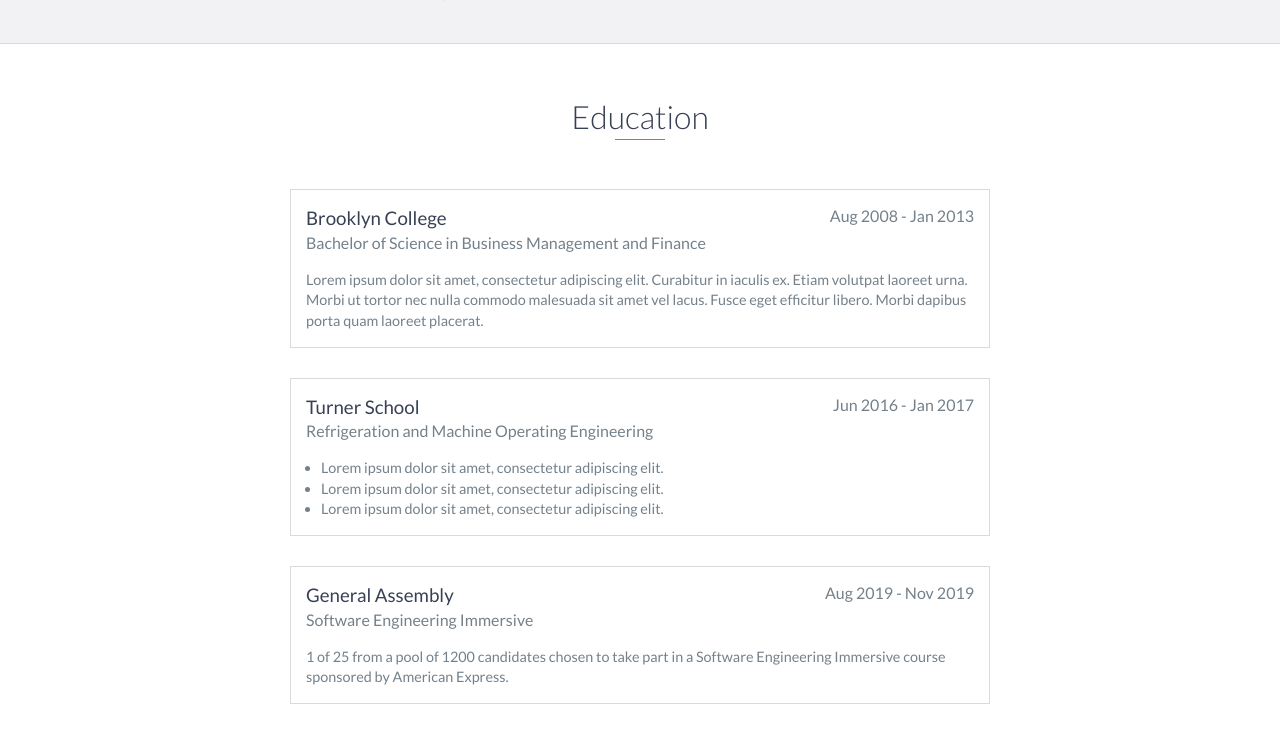
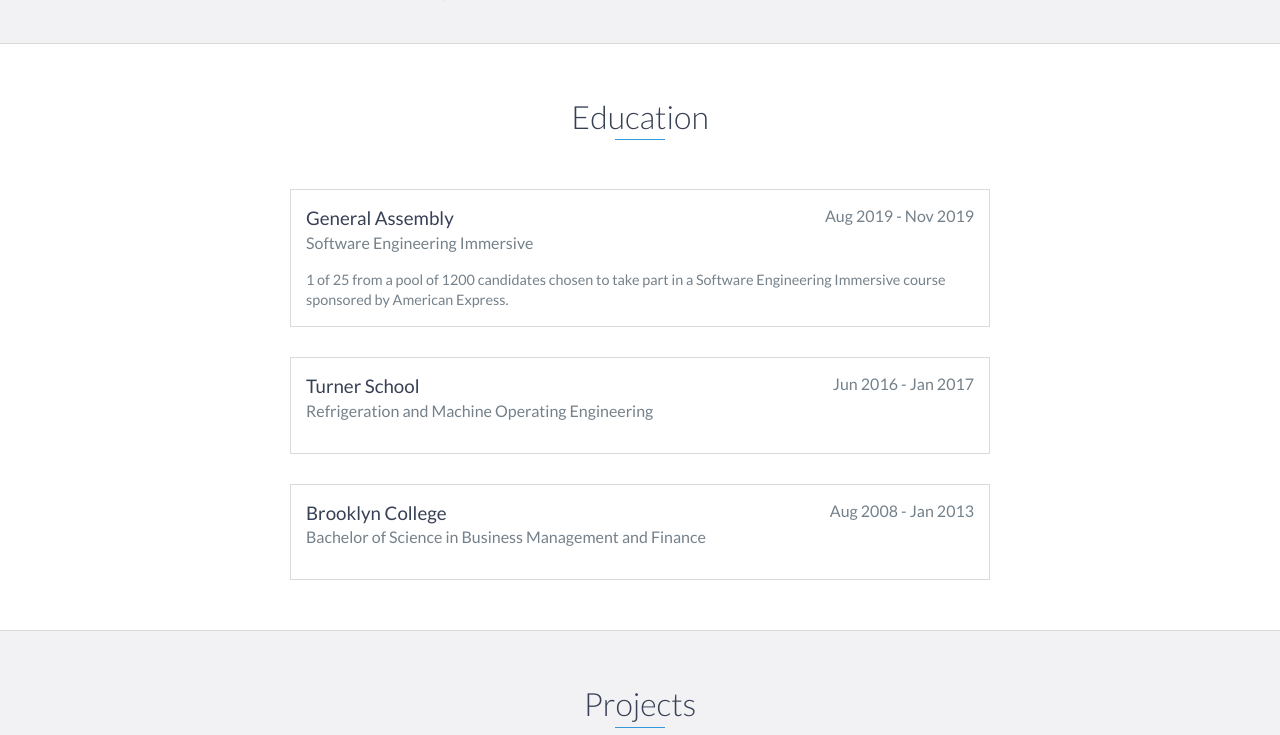
Before and after one commit to sulloa13/sulloa13.github.io, a plain HTML site: page index.html in a window 1280 px wide. Shown: the part 2062-2797 px from the top of the page. Drawn offline with nearby package versions, Linux system fonts and the light colour scheme.

Commit message:
edited education and resume link

```diff
--- a/index.html
+++ b/index.html
@@ -50,7 +50,7 @@
         <div id="lead-content">
             <h1>Santiago Ulloa</h1>
             <h2>Full Stack Software Engineer</h2>
-            <a href="https://www.canva.com/design/DADomGxROCw/wbIy8bn38vhcSh2sSB3ryg/view?utm_content=DADomGxROCw&utm_campaign=designshare&utm_medium=link&utm_source=homepage_lightbox" class="btn-rounded-white">View Resume</a>
+            <a href="https://www.canva.com/design/DADomGxROCw/wbIy8bn38vhcSh2sSB3ryg/view?utm_content=DADomGxROCw&utm_campaign=designshare&utm_medium=link&utm_source=homepage_design_menu" class="btn-rounded-white">View Resume</a>
         </div>
         <!-- End #lead-content -->
 
@@ -73,8 +73,7 @@
                 </div>
                 <div class="col-md-8">
                     <p>
-                        Refrigeration Engineer and Insurance Analyst turned Full Stack Software Engineer, utilizing analytical thinking skills and collaboration to deal with fast-paced environments. Motivated by my lifelong passion for programming. I hope to conquer challenging problems through strategic design. With a B.S. in Business Management and Finance, I understand the importance of managing teams well, collaboration, and effective communication. I find joy in helping others reach their goals and am dedicated to bringing results to modern problems through code. I am a capable innovative thinker with a knack for technology who takes pride in collaboration and working effectively as a team.
-                    </p>
+                        Refrigeration Engineer and Insurance Analyst turned Full Stack Software Engineer, utilizing analytical thinking skills and collaboration to deal with fast-paced environments. My lifelong passion for programming consistently motivates me to conquer challenging problems. With a B.S. in Business Management and Finance, I understand the importance of productive team management, collaboration, and effective communication. I find joy in helping others reach their goals and am dedicated to bringing results to modern problems through code. I am an innovative thinker with a knack for technology who takes pride in collaboration and working effectively as a team.
                 </div>
             </div>
         </div>
@@ -123,11 +122,11 @@
     <div id="education">
         <h2 class="heading">Education</h2>
         <div class="education-block">
-            <h3>Brooklyn College</h3>
-            <span class="education-date">Aug 2008 - Jan 2013</span>
-            <h4>Bachelor of Science in Business Management and Finance</h4>
+            <h3>General Assembly</h3>
+            <span class="education-date">Aug 2019 - Nov 2019</span>
+            <h4>Software Engineering Immersive</h4>
             <p>
-                Lorem ipsum dolor sit amet, consectetur adipiscing elit. Curabitur in iaculis ex. Etiam volutpat laoreet urna. Morbi ut tortor nec nulla commodo malesuada sit amet vel lacus. Fusce eget efficitur libero. Morbi dapibus porta quam laoreet placerat.
+                1 of 25 from a pool of 1200 candidates chosen to take part in a Software Engineering Immersive course sponsored by American Express.
             </p>
         </div>
         <!-- End .education-block -->
@@ -136,26 +135,12 @@
             <h3>Turner School</h3>
             <span class="education-date">Jun 2016 - Jan 2017</span>
             <h4>Refrigeration and Machine Operating Engineering</h4>
-            <ul>
-                <li>
-                    Lorem ipsum dolor sit amet, consectetur adipiscing elit.
-                </li>
-                <li>
-                    Lorem ipsum dolor sit amet, consectetur adipiscing elit.
-                </li>
-                <li>
-                    Lorem ipsum dolor sit amet, consectetur adipiscing elit.
-                </li>
-            </ul>
         </div>
         <!-- End .education-block -->
         <div class="education-block">
-            <h3>General Assembly</h3>
-            <span class="education-date">Aug 2019 - Nov 2019</span>
-            <h4>Software Engineering Immersive</h4>
-            <p>
-                1 of 25 from a pool of 1200 candidates chosen to take part in a Software Engineering Immersive course sponsored by American Express.
-            </p>
+            <h3>Brooklyn College</h3>
+            <span class="education-date">Aug 2008 - Jan 2013</span>
+            <h4>Bachelor of Science in Business Management and Finance</h4>
         </div>
         <!-- End .education-block -->
     </div>
```
